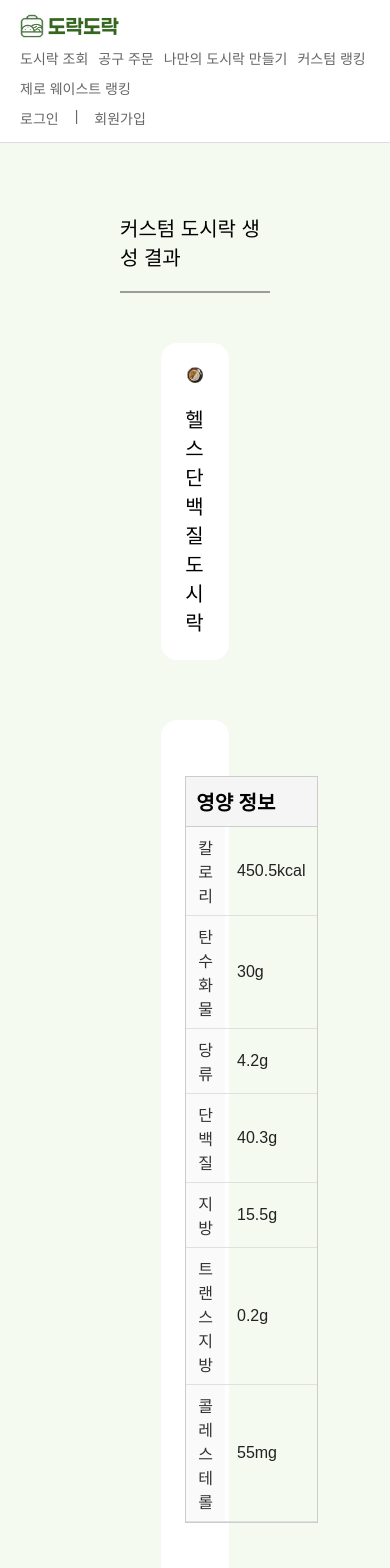
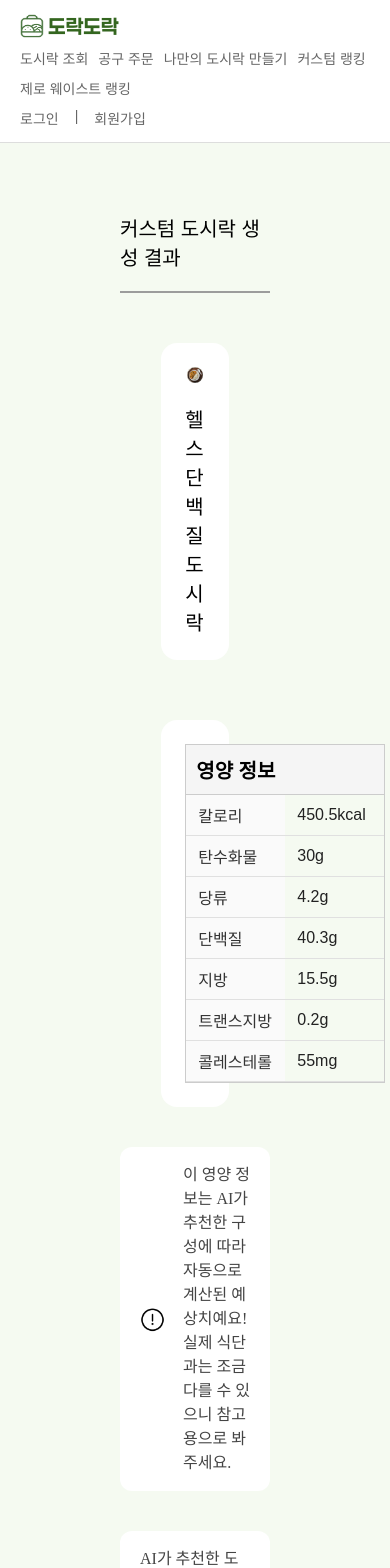
Before and after one commit to dorakdorak/dorakdorak-frontend, a React (Vite) app: page /custom-detail in a window 390 px wide. Shown: the top 1568 px of the page. Built offline with nearby package versions, Linux system fonts and the light colour scheme; a web font is replaced by a local one.

Commit message:
[DESIGN] 디자인 수정 (#27)

```diff
--- a/src/css/detail/NutritionTable.module.css
+++ b/src/css/detail/NutritionTable.module.css
@@ -1,10 +1,11 @@
 .nutritionBox {
   margin: 0 auto;
-  margin-top: 2rem;
-  max-width: 450px;
+  /* margin-top: 2rem; */
+  max-width: 500px;
+  min-width: 300px;
   border: 1px solid #ccc;
   font-family: "Pretendard", sans-serif;
-  margin-bottom: 200px;
+  /* margin-bottom: 200px; */
 }
 
 .nutritionTitle {
@@ -39,3 +40,9 @@
 .nutritionTable td {
   color: #222;
 }
+
+@media (max-width: 768px) {
+  .nutritionBox {
+    min-width: 200px;
+  }
+}
--- a/src/pages/CustomDosirak.tsx
+++ b/src/pages/CustomDosirak.tsx
@@ -1,4 +1,4 @@
-import { useState } from "react";
+import { useEffect, useState } from "react";
 import QuestionGrid from "@/components/common/select/QuestionGrid";
 import IntroSection from "@/components/common/IntroSection";
 import aiImage from "@/assets/images/intro/custom-register.png";
@@ -9,15 +9,20 @@ export default function CustomDosirak() {
   const [style, setStyle] = useState("");
   const [preference, setPreference] = useState("");
 
+  useEffect(() => {
+    document.body.classList.add("bg-custom");
+    return () => {
+      document.body.classList.remove("bg-custom");
+    };
+  }, []);
+
   return (
     <div
       style={{
-        width: "100vw",
-        marginLeft: "-10vw",
-        marginRight: "-10vw",
-        backgroundColor: "#F5FAF1",
-        padding: "130px 10vw",
-        boxSizing: "border-box",
+        backgroundColor: "#f5faf1",
+        padding: "130px 0",
+        maxWidth: "1200px",
+        margin: "0 auto",
       }}
     >
       <IntroSection
--- a/src/pages/Detail.tsx
+++ b/src/pages/Detail.tsx
@@ -44,7 +44,7 @@ function Detail() {
         </div>
       </section>
 
-      <section id="nutrition">
+      <section id="nutrition" style={{ marginBottom: "200px" }}>
         <SectionHeader title="영양 정보" />
         <NutritionTable nutrition={mockDosirak.nutrition} />
       </section>
```
